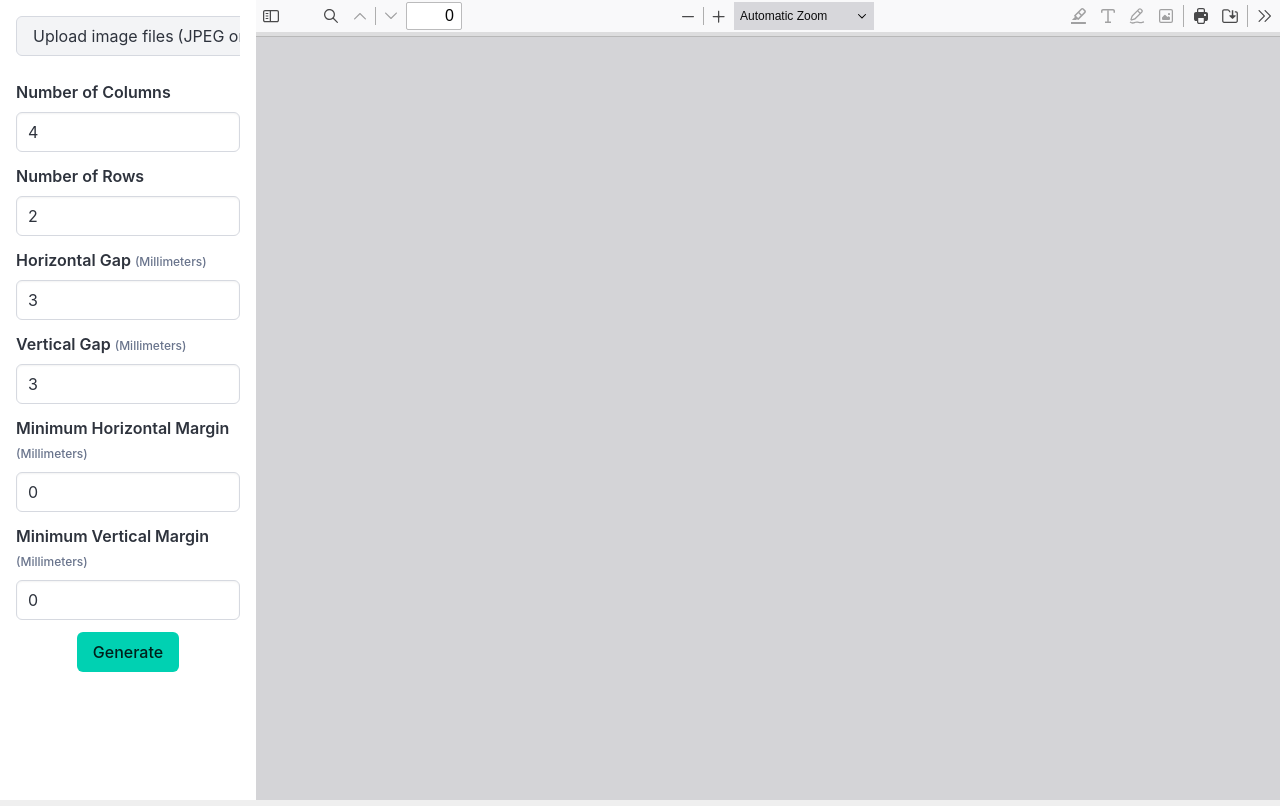
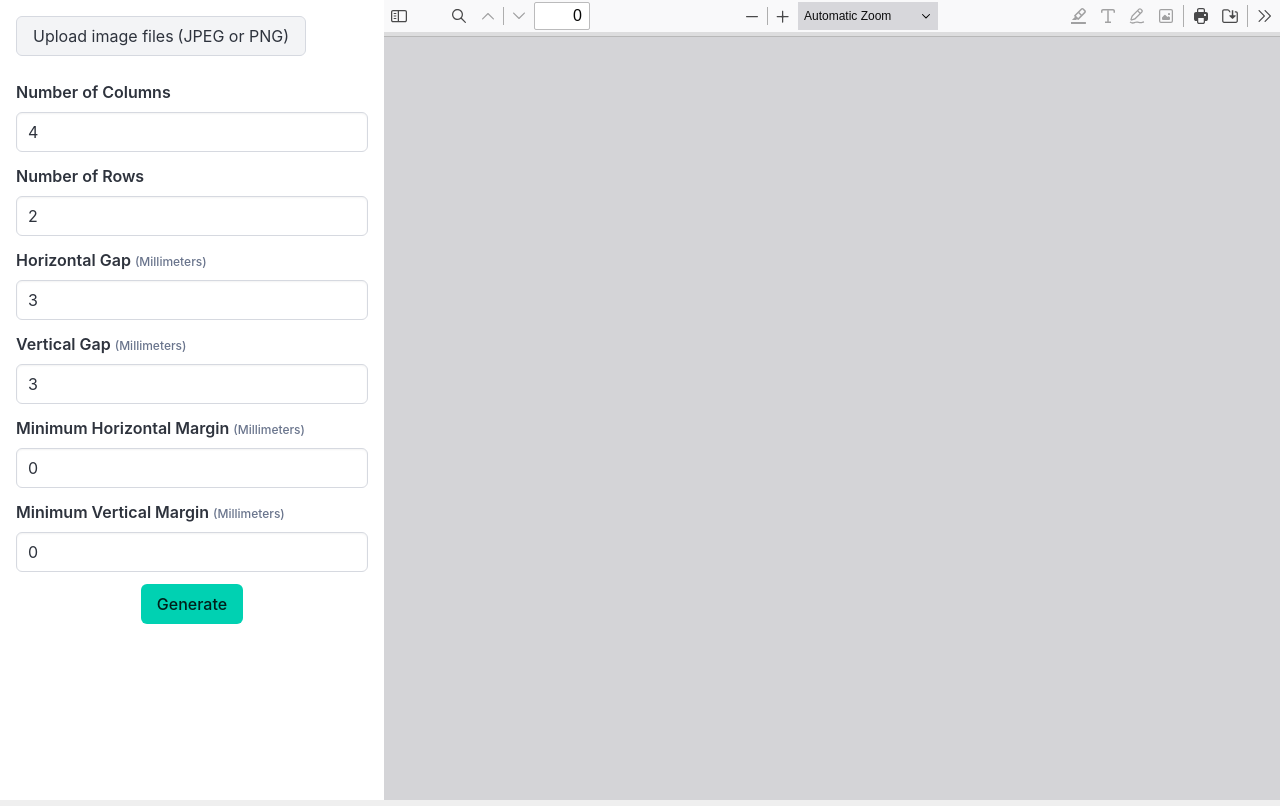
Before and after one commit to Drumstickz64/proxy_maker_web, a website built with Vite: page index.html in a window 1280 px wide. Built offline with nearby package versions, Linux system fonts and the light colour scheme; files whose address does not match are found by name.

Commit message:
change sidebar size

```diff
--- a/src/style.css
+++ b/src/style.css
@@ -5,7 +5,7 @@ body {
 @media screen and (min-width: 1024px) {
     .layout {
         display: grid;
-        grid-template-columns: 2fr 8fr;
+        grid-template-columns: 3fr 7fr;
     }
 
     .sidebar {
```
